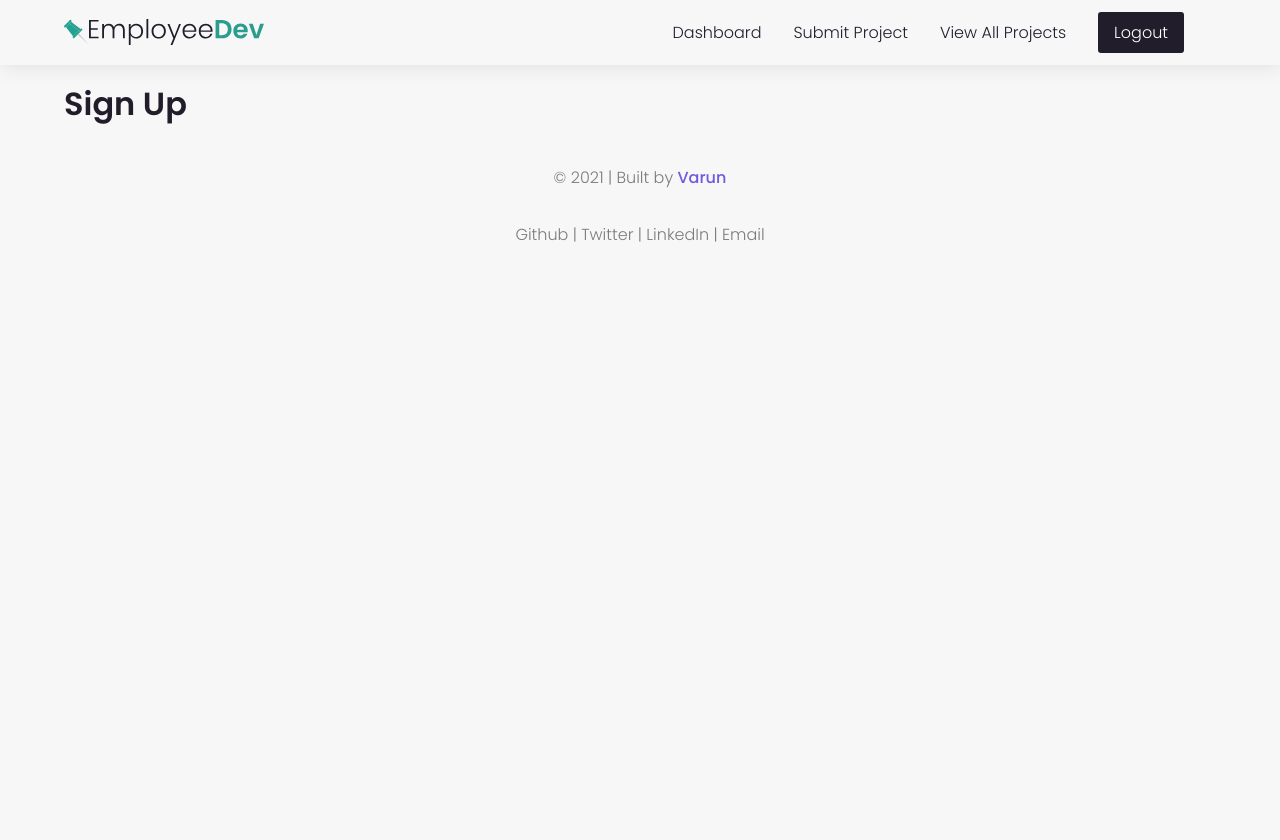
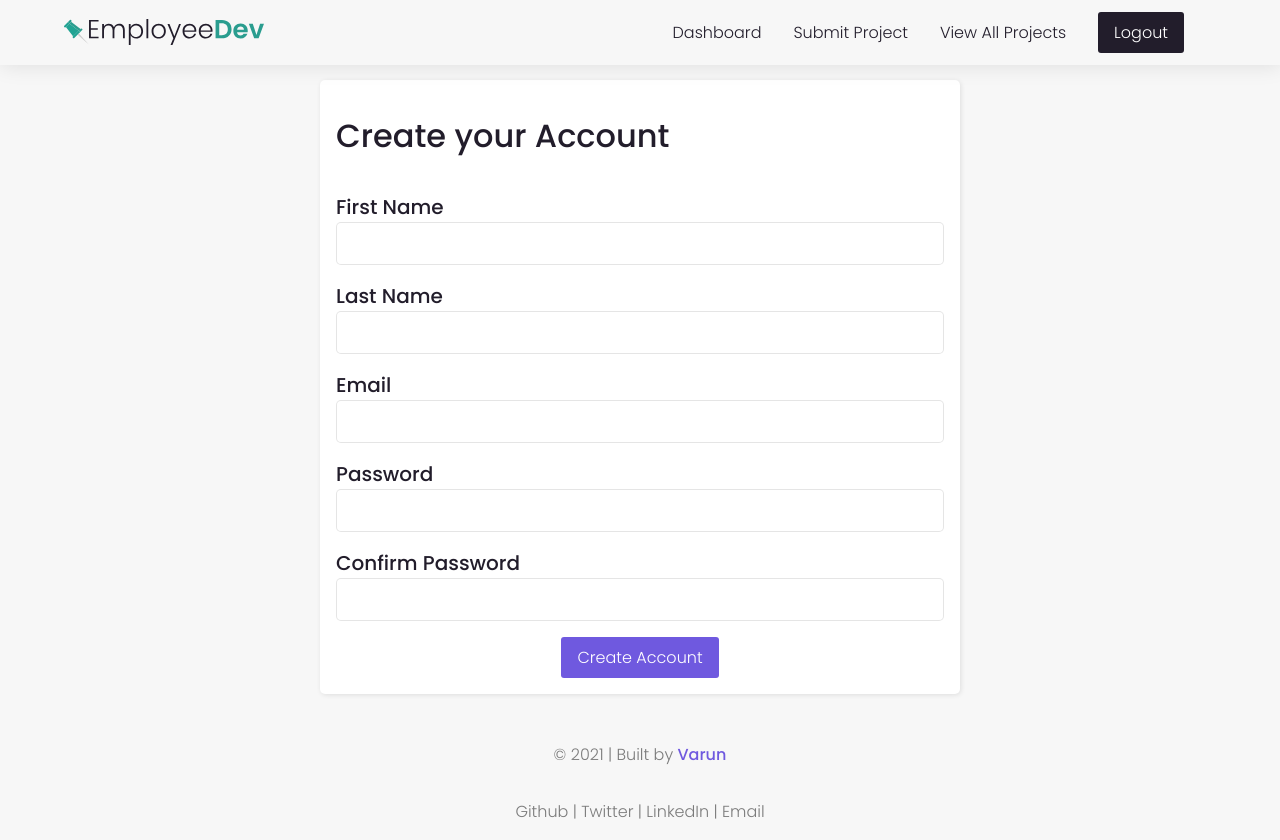
Before and after one commit to varunsundar01/EmployeeDev, a Vue app: page /sign-up in a window 1280 px wide. Before the commit the page ends 800 px from the top, so only its background shows below. Built offline with nearby package versions, Linux system fonts and the light colour scheme.

Commit message:
Created sign up form

```diff
--- a/src/pages/auth/SignUp.vue
+++ b/src/pages/auth/SignUp.vue
@@ -1,3 +1,51 @@
 <template>
-    <h1>Sign Up</h1>
+  <base-card>
+    <h1 class="title">Create your Account</h1>
+    <form-element
+      inputStyle="input"
+      inputType="text"
+      @enteredInput="enteredInput"
+      id="firstName"
+      >First Name</form-element
+    >
+    <form-element
+      inputStyle="input"
+      inputType="text"
+      @enteredInput="enteredInput"
+      id="lastName"
+      >Last Name</form-element
+    >
+    <form-element
+      inputStyle="input"
+      inputType="email"
+      @enteredInput="enteredInput"
+      id="email"
+      >Email</form-element
+    >
+    <form-element
+      inputStyle="input"
+      inputType="password"
+      @enteredInput="enteredInput"
+      id="password"
+      >Password</form-element
+    >
+    <form-element
+      inputStyle="input"
+      inputType="password"
+      @enteredInput="enteredInput"
+      id="password"
+      >Confirm Password</form-element
+    >
+
+    <base-button @toNext="onSubmit" primaryVisible="true">
+        <template v-slot:primary>Create Account</template>
+    </base-button>
+  </base-card>
 </template>
+
+<style scoped>
+.title {
+    font-weight: 500;
+    margin: 0.5em auto 1em auto;
+}
+</style>
```
